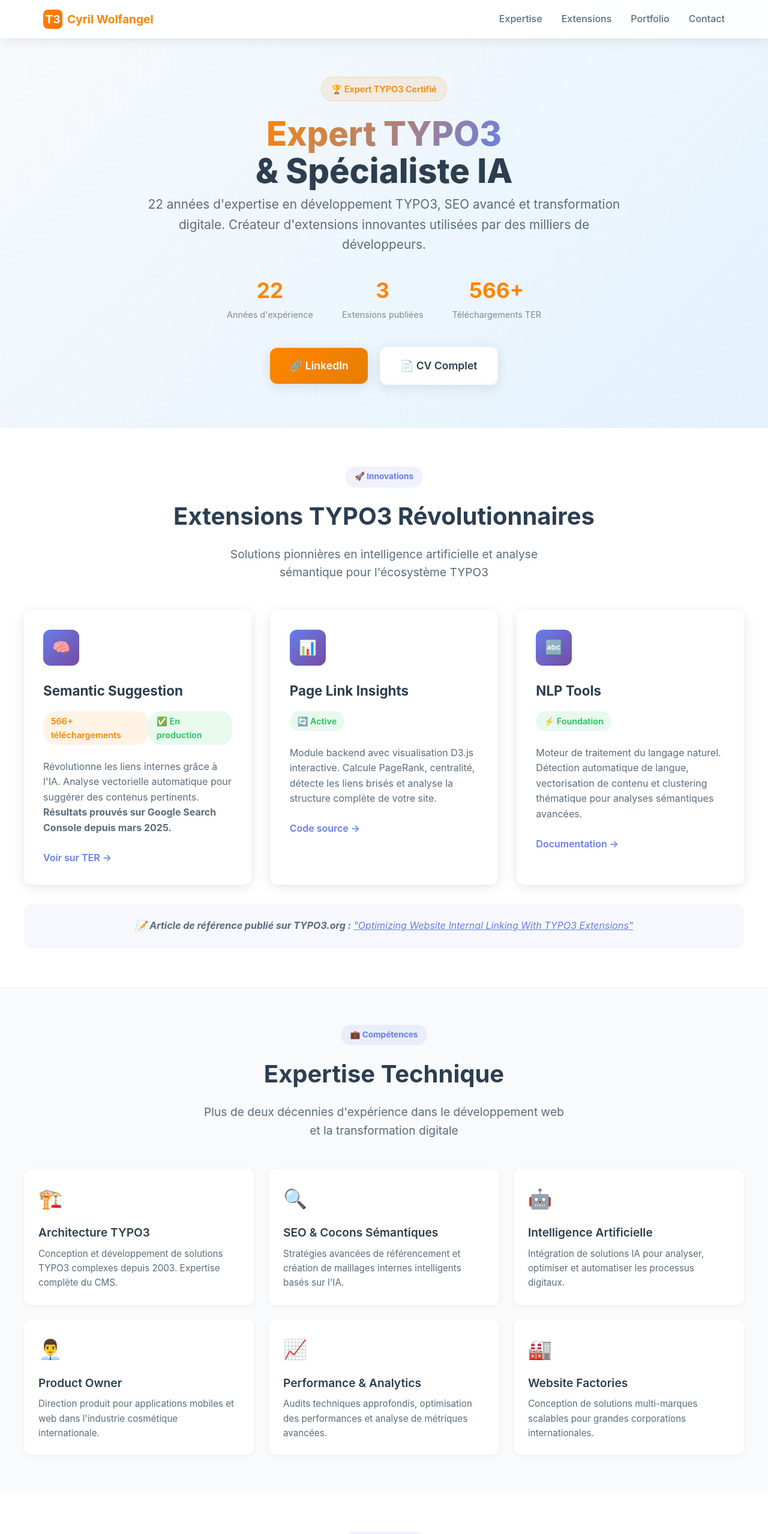
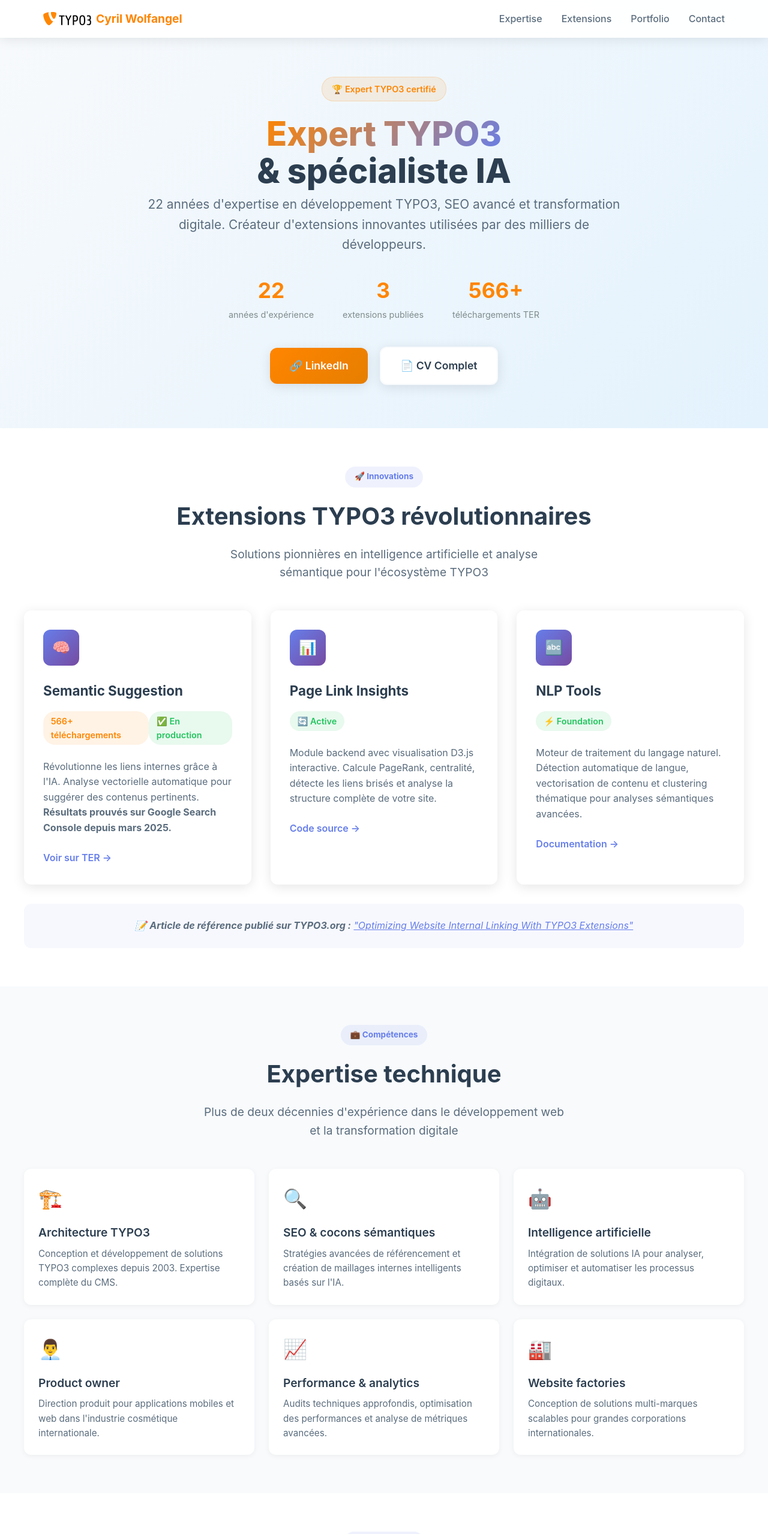
Before and after one commit to friteuseb/expert_typo3, a plain HTML site: page index.html in a window 1280 px wide. Shown: the top 2558 px of the page at 60% size. Drawn offline with Linux system fonts and the light colour scheme; no server answers.

Commit message:
amélioration rendu logo et tel

```diff
--- a/index.html
+++ b/index.html
@@ -65,15 +65,17 @@
         }
 
         .logo-icon {
-            width: 32px;
-            height: 32px;
-            background: linear-gradient(135deg, var(--primary-color), #ff6b00);
-            border-radius: 8px;
+            width: 80px;
+            height: 24px;
             display: flex;
             align-items: center;
             justify-content: center;
-            color: white;
-            font-weight: bold;
+        }
+
+        .logo-icon img {
+            width: 100%;
+            height: 100%;
+            object-fit: contain;
         }
 
         .nav-links {
@@ -558,7 +560,9 @@
     <nav class="nav">
         <div class="nav-container">
             <div class="logo">
-                <div class="logo-icon">T3</div>
+                <div class="logo-icon">
+                    <img src="typo3_nomargins.svg" alt="TYPO3 Logo" />
+                </div>
                 Cyril Wolfangel
             </div>
             <ul class="nav-links">
@@ -573,10 +577,10 @@
     <!-- Hero Section -->
     <section class="hero">
         <div class="hero-container">
-            <div class="hero-badge">🏆 Expert TYPO3 Certifié</div>
+            <div class="hero-badge">🏆 Expert TYPO3 certifié</div>
             <h1>
                 <span class="hero-title-highlight">Expert TYPO3</span><br>
-                & Spécialiste IA
+                & spécialiste IA
             </h1>
             <p class="hero-subtitle">
                 22 années d'expertise en développement TYPO3, SEO avancé et transformation digitale.
@@ -586,15 +590,15 @@
             <div class="hero-stats">
                 <div class="stat">
                     <span class="stat-number">22</span>
-                    <span class="stat-label">Années d'expérience</span>
+                    <span class="stat-label">années d'expérience</span>
                 </div>
                 <div class="stat">
                     <span class="stat-number">3</span>
-                    <span class="stat-label">Extensions publiées</span>
+                    <span class="stat-label">extensions publiées</span>
                 </div>
                 <div class="stat">
                     <span class="stat-number">566+</span>
-                    <span class="stat-label">Téléchargements TER</span>
+                    <span class="stat-label">téléchargements TER</span>
                 </div>
             </div>
 
@@ -614,7 +618,7 @@
         <div class="container">
             <div class="section-header">
                 <div class="section-badge">🚀 Innovations</div>
-                <h2 class="section-title">Extensions TYPO3 Révolutionnaires</h2>
+                <h2 class="section-title">Extensions TYPO3 révolutionnaires</h2>
                 <p class="section-subtitle">
                     Solutions pionnières en intelligence artificielle et analyse sémantique pour l'écosystème TYPO3
                 </p>
@@ -685,7 +689,7 @@
         <div class="container">
             <div class="section-header">
                 <div class="section-badge">💼 Compétences</div>
-                <h2 class="section-title">Expertise Technique</h2>
+                <h2 class="section-title">Expertise technique</h2>
                 <p class="section-subtitle">
                     Plus de deux décennies d'expérience dans le développement web et la transformation digitale
                 </p>
@@ -700,31 +704,31 @@
 
                 <div class="expertise-card">
                     <div class="expertise-icon">🔍</div>
-                    <h3 class="expertise-title">SEO & Cocons Sémantiques</h3>
+                    <h3 class="expertise-title">SEO & cocons sémantiques</h3>
                     <p class="expertise-description">Stratégies avancées de référencement et création de maillages internes intelligents basés sur l'IA.</p>
                 </div>
 
                 <div class="expertise-card">
                     <div class="expertise-icon">🤖</div>
-                    <h3 class="expertise-title">Intelligence Artificielle</h3>
+                    <h3 class="expertise-title">Intelligence artificielle</h3>
                     <p class="expertise-description">Intégration de solutions IA pour analyser, optimiser et automatiser les processus digitaux.</p>
                 </div>
 
                 <div class="expertise-card">
                     <div class="expertise-icon">👨‍💼</div>
-                    <h3 class="expertise-title">Product Owner</h3>
+                    <h3 class="expertise-title">Product owner</h3>
                     <p class="expertise-description">Direction produit pour applications mobiles et web dans l'industrie cosmétique internationale.</p>
                 </div>
 
                 <div class="expertise-card">
                     <div class="expertise-icon">📈</div>
-                    <h3 class="expertise-title">Performance & Analytics</h3>
+                    <h3 class="expertise-title">Performance & analytics</h3>
                     <p class="expertise-description">Audits techniques approfondis, optimisation des performances et analyse de métriques avancées.</p>
                 </div>
 
                 <div class="expertise-card">
                     <div class="expertise-icon">🏭</div>
-                    <h3 class="expertise-title">Website Factories</h3>
+                    <h3 class="expertise-title">Website factories</h3>
                     <p class="expertise-description">Conception de solutions multi-marques scalables pour grandes corporations internationales.</p>
                 </div>
             </div>
@@ -736,7 +740,7 @@
         <div class="container">
             <div class="section-header">
                 <div class="section-badge">🎯 Réalisations</div>
-                <h2 class="section-title">Portfolio Sélectionné</h2>
+                <h2 class="section-title">Portfolio sélectionné</h2>
                 <p class="section-subtitle">
                     Projets marquants dans différents secteurs : cosmétique, santé, institutionnel
                 </p>
@@ -746,16 +750,16 @@
                 <div class="portfolio-card">
                     <div class="portfolio-image">📱</div>
                     <div class="portfolio-content">
-                        <h3 class="portfolio-title">Application Mobile & Web VIP</h3>
-                        <p class="portfolio-company">Groupe International Cosmétique</p>
+                        <h3 class="portfolio-title">Application mobile & web VIP</h3>
+                        <p class="portfolio-company">Groupe international cosmétique</p>
                         <p class="portfolio-description">
-                            Product Owner d'une application stratégique pour executives et VIP.
+                            Product owner d'une application stratégique pour executives et VIP.
                             Accès aux KPI et messages officiels du groupe.
                         </p>
                         <div class="portfolio-tech">
-                            <span class="tech-tag">Product Owner</span>
+                            <span class="tech-tag">Product owner</span>
                             <span class="tech-tag">Mobile</span>
-                            <span class="tech-tag">Web App</span>
+                            <span class="tech-tag">Web app</span>
                         </div>
                     </div>
                 </div>
@@ -763,8 +767,8 @@
                 <div class="portfolio-card">
                     <div class="portfolio-image">🏭</div>
                     <div class="portfolio-content">
-                        <h3 class="portfolio-title">Website Factory Multi-Marques</h3>
-                        <p class="portfolio-company">Corporation Internationale</p>
+                        <h3 class="portfolio-title">Website factory multi-marques</h3>
+                        <p class="portfolio-company">Corporation internationale</p>
                         <p class="portfolio-description">
                             Conception d'une solution permettant la création efficace de sites web
                             pour diverses marques du groupe.
@@ -780,14 +784,14 @@
                 <div class="portfolio-card">
                     <div class="portfolio-image">🏥</div>
                     <div class="portfolio-content">
-                        <h3 class="portfolio-title">Plateforme Résistance Antibiotiques</h3>
-                        <p class="portfolio-company">Secteur Santé</p>
+                        <h3 class="portfolio-title">Plateforme résistance antibiotiques</h3>
+                        <p class="portfolio-company">Secteur santé</p>
                         <p class="portfolio-description">
                             AMOA pour plateforme de données ouvertes sur la résistance aux antibiotiques.
                             Impact national sur la santé publique.
                         </p>
                         <div class="portfolio-tech">
-                            <span class="tech-tag">Open Data</span>
+                            <span class="tech-tag">Open data</span>
                             <span class="tech-tag">AMOA</span>
                             <span class="tech-tag">Santé</span>
                         </div>
@@ -802,7 +806,7 @@
         <div class="container">
             <div class="company-highlight">
                 <div class="company-logo">🏢 TALAN</div>
-                <h3 style="margin-bottom: 1rem; color: var(--text-dark);">Expertise d'Équipe</h3>
+                <h3 style="margin-bottom: 1rem; color: var(--text-dark);">Expertise d'équipe</h3>
                 <p style="color: var(--text-medium); line-height: 1.6;">
                     <strong>Avec mon équipe chez Talan</strong>, nous accompagnons les entreprises Fortune 500
                     dans leur transformation digitale. Notre expertise couvre la maintenance TYPO3,
@@ -816,7 +820,7 @@
     <section id="contact" class="section contact">
         <div class="container">
             <div class="section-header">
-                <h2 class="section-title">🚀 Prêt à Transformer Votre Projet ?</h2>
+                <h2 class="section-title">Prêt à transformer votre projet ?</h2>
                 <p class="section-subtitle">
                     Discutons de vos besoins en TYPO3, SEO ou transformation digitale
                 </p>
@@ -824,10 +828,10 @@
 
             <div class="contact-info">
                 <div class="contact-item">
-                    <div class="contact-icon">📧</div>
-                    <h3 class="contact-title">Email</h3>
+                    <div class="contact-icon">📱</div>
+                    <h3 class="contact-title">Téléphone</h3>
                     <div class="contact-details">
-                        <a href="mailto:cyril.wolfangel@gmail.com">cyril.wolfangel@gmail.com</a>
+                        <a href="tel:+33662375412">06 62 37 54 12</a>
                     </div>
                 </div>
 
```
Also changed, not shown: typo3_nomargins.svg (added), 1 other file.
